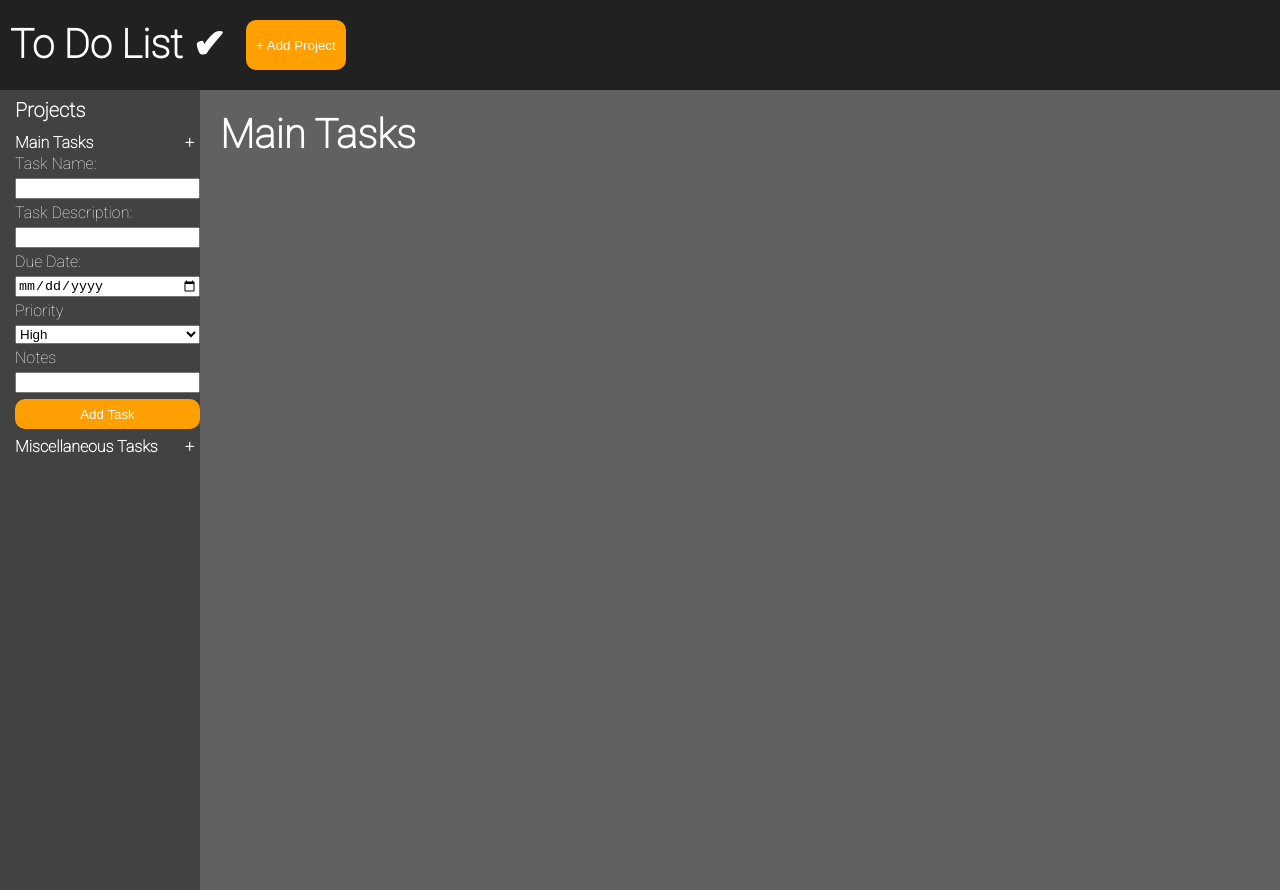
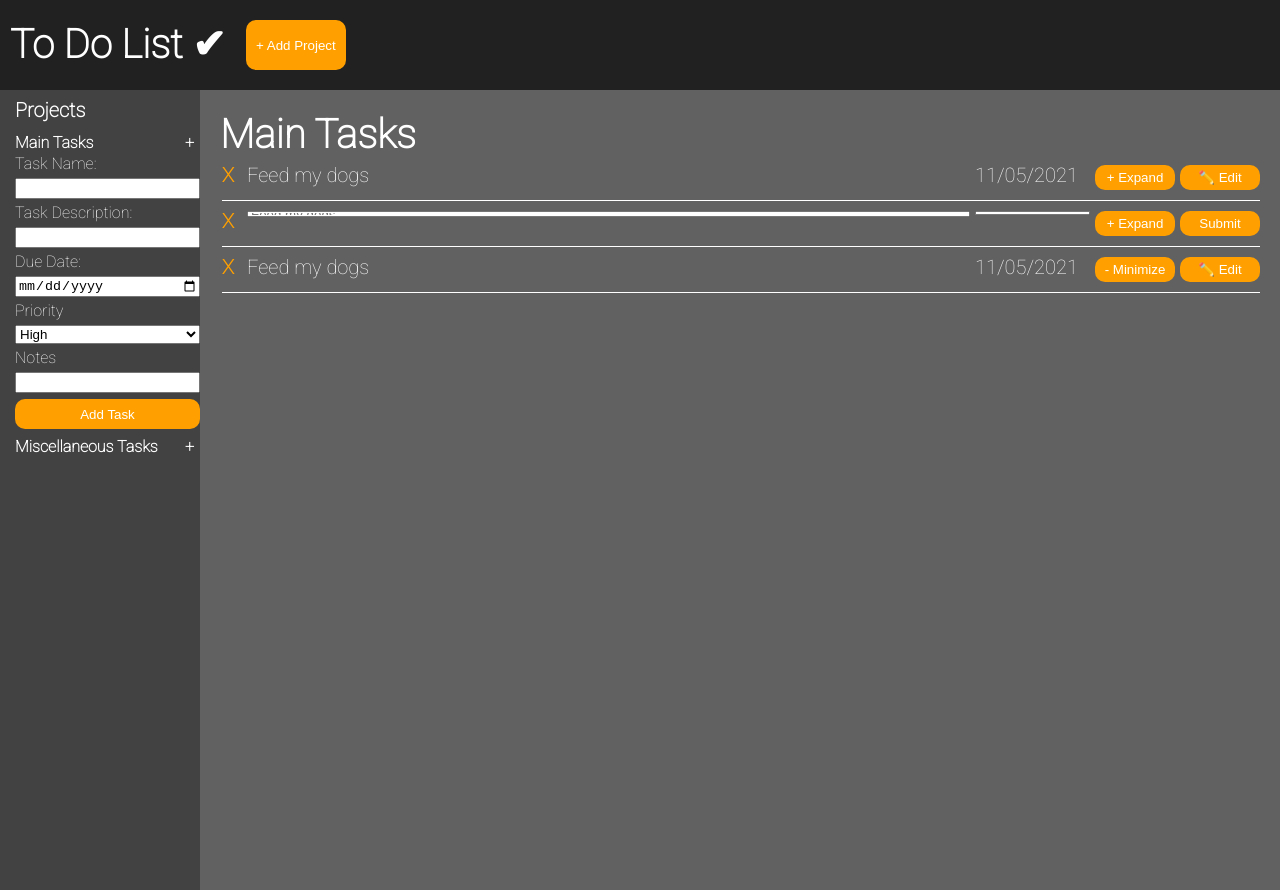
Before and after one commit to maplepancakes/to-do-list, a website built with webpack: page dist/index.html in a window 1280 px wide. Built offline with nearby package versions, Linux system fonts and the light colour scheme.

Commit message:
Backup before major revision

```diff
--- a/dist/index.html
+++ b/dist/index.html
@@ -50,9 +50,33 @@
             <div id="task-container">
                 <h1 id="task-header">Main Tasks</h1>
                 <div id="task-listing">
-                    <div id="task-content-1">
+                    <div id="task-content-1" class ="task-contents-format">
+                        <label id="delete-icon-1" class="icon">X</label>
+                        <label id="task-name-1">Feed my dogs</label>
+                        <label id="due-date-1">11/05/2021</label>
+                        <button id="expand-button-1" type="menu" class="button-style task-container-buttons">+ Expand</button>
+                        <button id="edit-button-1" type="menu" class="button-style task-container-buttons">✏️ Edit</button>
+                    </div>
+                    <div id="separator-1" class="separator"></div>
+                    <div id="task-content-2" class ="task-contents-format">
+                        <label id="delete-icon-2" class="icon">X</label>
+                        <input id="edit-task-name-2" class="edit-textbox" placeholder="Feed my dogs" type="text">
+                        <input id="edit-due-date-2" class="edit-textbox" type="date">
+                        <button id="expand-button-2" type="menu" class="button-style task-container-buttons">+ Expand</button>
+                        <button id="submit-button-2" type="menu" class="button-style task-container-buttons">Submit</button>
+                    </div>
+                    <div id="separator-2" class="separator"></div>
+                    <div id="task-content-3" class ="task-contents-format">
+                        <label id="delete-icon-3" class="icon">X</label>
+                        <label id="task-name-3">Feed my dogs</label>
+                        <label id="due-date-3">11/05/2021</label>
+                        <button id="minimize-button-3" type="menu" class="button-style task-container-buttons">- Minimize</button>
+                        <button id="edit-button-3" type="menu" class="button-style task-container-buttons">✏️ Edit</button>
+                        <div id="expanded-task-container-3">
 
+                        </div>
                     </div>
+                    <div id="separator-3" class="separator"></div>
                 </div>
             </div>
         </div>
```
